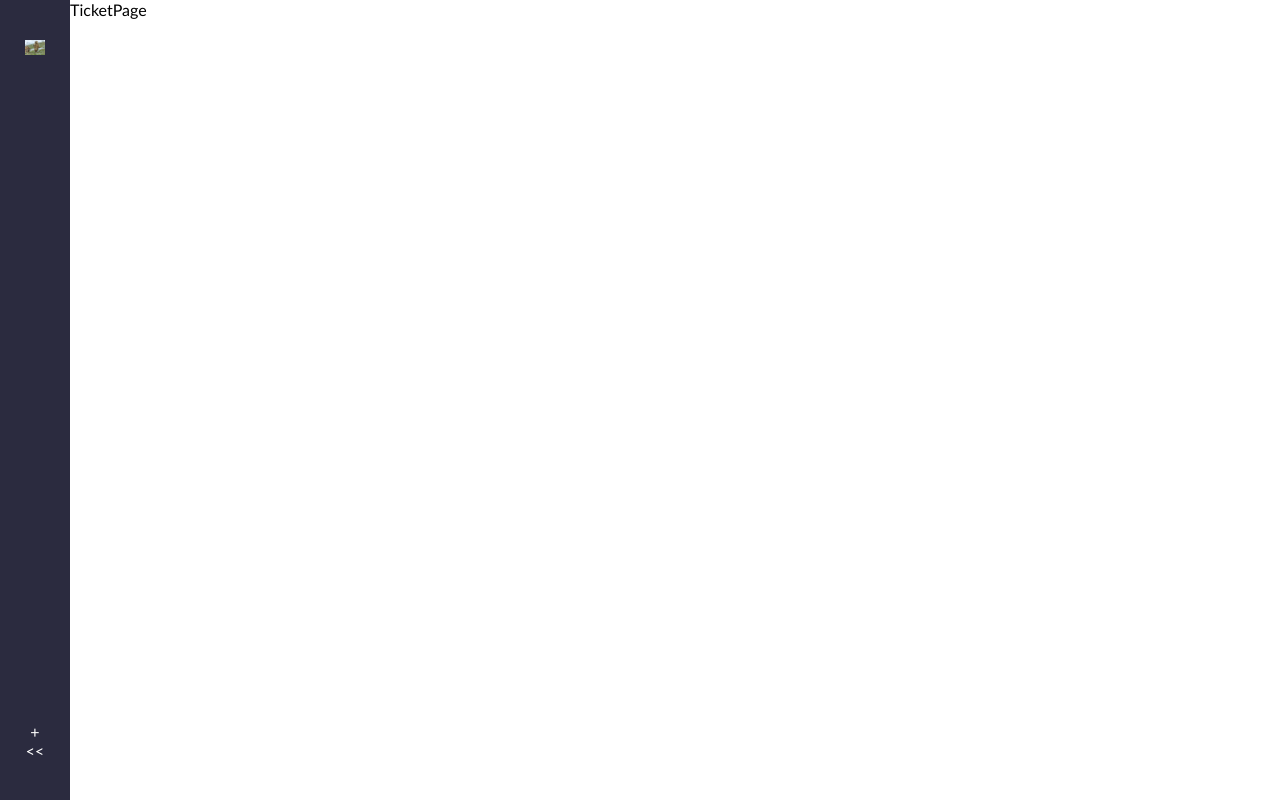
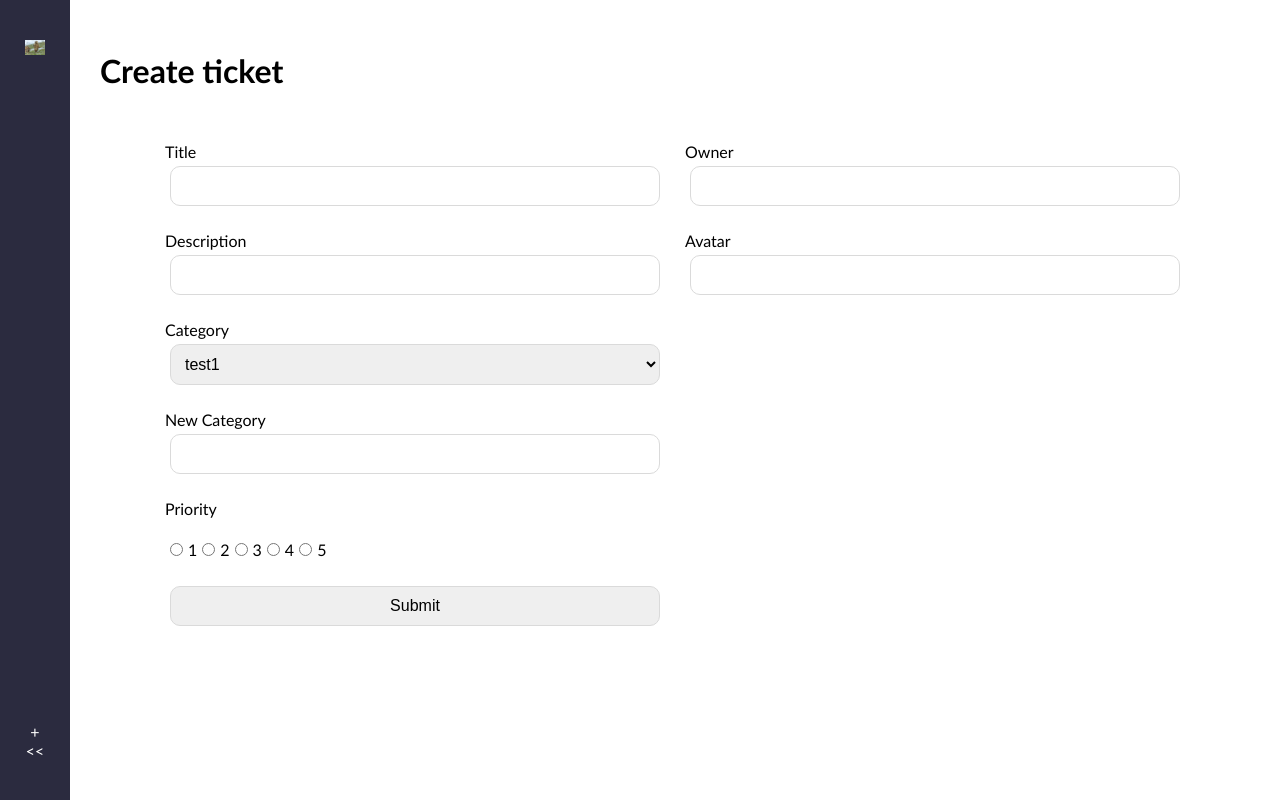
Before and after one commit to hayesdev/8-Fifteen, a React (Create React App) app in the folder 8-fifteen/: page /ticket in a window 1280 px wide. Built offline with nearby package versions, Linux system fonts and the light colour scheme.

Commit message:
Styles TicketPage component

```diff
--- a/8-fifteen/src/components/PriorityDisplay.js
+++ b/8-fifteen/src/components/PriorityDisplay.js
@@ -4,7 +4,7 @@
   return (
     <div className="priority-display">
       <div className="star-container">
-        <h3 style={{ color: priority >= 1 ? "rgb(253, 253, 150)" : "" }}>★</h3>
+        <h3 style={{ color: priority >= 1 ? "rgb(253,253,150)" : "" }}>★</h3>
         <h3 style={{ color: priority >= 2 ? "rgb(253,253,150)" : "" }}>★</h3>
         <h3 style={{ color: priority >= 3 ? "rgb(253,253,150)" : "" }}>★</h3>
         <h3 style={{ color: priority >= 4 ? "rgb(253,253,150)" : "" }}>★</h3>
--- a/8-fifteen/src/index.css
+++ b/8-fifteen/src/index.css
@@ -148,3 +148,41 @@
   background-color: rgb(198, 7, 7);
   color: rgb(255, 255, 255);
 }
+
+/***** Ticket Page *****/
+.ticket {
+  padding: 30px;
+  width: 100%;
+}
+
+.ticket .ticket-container {
+  display: flex;
+  justify-content: center;
+}
+
+.ticket form {
+  display: flex;
+}
+
+.ticket form section {
+  display: flex;
+  flex-direction: column;
+  margin: 10px;
+  width: 500px;
+}
+
+.ticket form label {
+  margin: 20px 0 0 0;
+}
+
+.ticket form select,
+.ticket form input {
+  padding: 10px;
+  font-size: 16px;
+  border: 1.5px solid rgb(218, 218, 218);
+  border-radius: 10px;
+  margin: 5px;
+}
+.ticket form .multiple-input-container {
+  margin: 20px 0;
+}
--- a/8-fifteen/src/pages/Dashboard.js
+++ b/8-fifteen/src/pages/Dashboard.js
@@ -29,7 +29,7 @@
       createdAt: Date.now(),
     },
     {
-      category: "Q1 2022",
+      category: "Q1 2023",
       color: "red",
       title: "NFT Video",
       owner: "Greg Hayes",
--- a/8-fifteen/src/pages/TicketPage.js
+++ b/8-fifteen/src/pages/TicketPage.js
@@ -1,7 +1,208 @@
 import React from "react";
+import { useState } from "react";
 
 const TicketPage = () => {
-  return <div>TicketPage</div>;
+  const [formData, setFormData] = useState({
+    status: "not started",
+    progress: 0,
+    createAt: new Date().toISOString(),
+  });
+
+  const editMode = false;
+
+  const handleSubmit = () => console.log("submitted!");
+
+  const handleChange = (e) => {
+    const value = e.target.value;
+    const name = e.target.name;
+
+    setFormData((prevState) => ({
+      ...prevState,
+      [name]: value,
+    }));
+  };
+
+  const categories = ["test1", "test2", "test3"];
+
+  console.log(formData);
+
+  return (
+    <div className="ticket">
+      <h1>{editMode ? "Update ticket " : "Create ticket"}</h1>
+      <div className="ticket-container">
+        <form onSubmit={handleSubmit}>
+          <section>
+            <label htmlFor="title"> Title</label>
+            <input
+              id="title"
+              name="title"
+              type="text"
+              onChange={handleChange}
+              required={true}
+              value={formData.title}
+            />
+
+            <label htmlFor="description">Description</label>
+            <input
+              id="description"
+              name="description"
+              type="text"
+              onChange={handleChange}
+              required={true}
+              value={formData.description}
+            />
+
+            <label>Category</label>
+            <select
+              name="category"
+              value={formData.category}
+              onChange={handleChange}
+            >
+              {categories?.map((category, _index) => (
+                // pay attention to () vs. {} in arrow functions
+                <option key={_index} value={category}>
+                  {category}
+                </option>
+              ))}
+            </select>
+
+            <label htmlFor="new-category">New Category</label>
+            <input
+              id="new-category"
+              name="category"
+              type="text"
+              onChange={handleChange}
+              required={true}
+              value={formData.category}
+            />
+
+            <label>Priority</label>
+            <div className="multiple-input-container">
+              <input
+                id="priority-1"
+                name="priority"
+                type="radio"
+                onChange={handleChange}
+                required={true}
+                value={1}
+                checked={formData.priority === 1}
+              />
+              <label htmlFor="priority-1">1</label>
+              <input
+                id="priority-2"
+                name="priority"
+                type="radio"
+                onChange={handleChange}
+                required={true}
+                value={2}
+                checked={formData.priority === 2}
+              />
+              <label htmlFor="priority-2">2</label>
+              <input
+                id="priority-3"
+                name="priority"
+                type="radio"
+                onChange={handleChange}
+                required={true}
+                value={3}
+                checked={formData.priority === 3}
+              />
+              <label htmlFor="priority-3">3</label>
+              <input
+                id="priority-4"
+                name="priority"
+                type="radio"
+                onChange={handleChange}
+                required={true}
+                value={4}
+                checked={formData.priority === 4}
+              />
+              <label htmlFor="priority-4">4</label>
+              <input
+                id="priority-5"
+                name="priority"
+                type="radio"
+                onChange={handleChange}
+                required={true}
+                value={5}
+                checked={formData.priority === 5}
+              />
+              <label htmlFor="priority-5">5</label>
+            </div>
+
+            {editMode && (
+              <>
+                <input
+                  type="range"
+                  id="progress"
+                  name="progress"
+                  value={formData.progress}
+                  min="0"
+                  max="100"
+                  onChange={handleChange}
+                />
+                <label htmlFor="progress">Progress</label>
+
+                <label>Status</label>
+                <select
+                  name="status"
+                  value={formData.status}
+                  onChange={handleChange}
+                >
+                  <option selected={formData.status === "done"} value="done">
+                    Done!
+                  </option>
+                  <option
+                    selected={formData.status === "working on it"}
+                    value="working on it"
+                  >
+                    Working on it...
+                  </option>
+                  <option selected={formData.status === "stuck"} value="stuck">
+                    Stuck...
+                  </option>
+                  <option
+                    selected={formData.status === "not started"}
+                    value="not started"
+                  >
+                    Not started
+                  </option>
+                </select>
+              </>
+            )}
+            <input type="submit" />
+          </section>
+
+          <section>
+            <label htmlFor="owner">Owner</label>
+            <input
+              id="owner"
+              name="owner"
+              type="text"
+              onChange={handleChange}
+              required={true}
+              value={formData.owner}
+            />
+
+            <label htmlFor="avatar">Avatar</label>
+            <input
+              id="avatar"
+              name="avatar"
+              type="text"
+              onChange={handleChange}
+              required={true}
+              value={formData.avatar}
+            />
+            <div className="img-preview">
+              {formData.avatar && (
+                <img src={formData.avatar.avatar} alt="avatar" />
+              )}
+            </div>
+          </section>
+        </form>
+      </div>
+    </div>
+  );
 };
 
 export default TicketPage;
```
